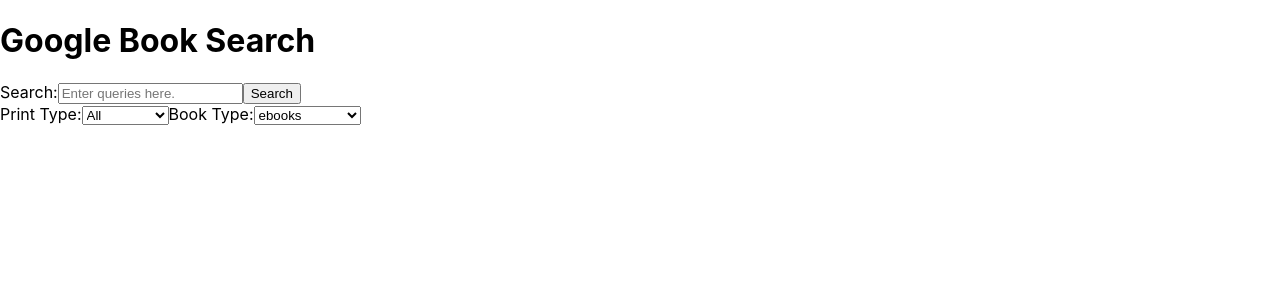
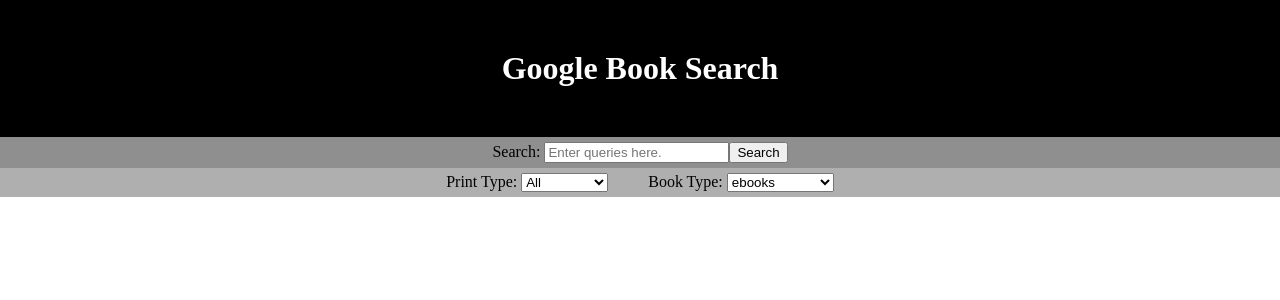
Before and after one commit to thinkful-ei-rabbit/book-list-trevor-jason, a React (Create React App) app: page / in a window 1280 px wide. Shown: the top 300 px of the page. Built offline with nearby package versions, Linux system fonts and the light colour scheme.

Commit message:
final product

```diff
--- a/src/App.js
+++ b/src/App.js
@@ -9,13 +9,13 @@
     error: null,
     loading: false,
     query: '',
-    printType: null,
-    bookType: null,
+    printType: 'all',
+    bookType: 'ebooks',
   }
 
   handleSearchSubmit = (event) => {
     event.preventDefault();
-    const searchTerms = `q=${event.target.search.value}`;
+    const searchTerms = `q=${this.state.query}&bookType=${this.state.bookType}&printType=${this.state.printType}`;
     const url = `https://www.googleapis.com/books/v1/volumes?key=AIzaSyBAhLu0otRKl_zijvuS7IMkZOgEOfBLbZ0&${searchTerms}`;
     fetch(url)
       .then(res => {
@@ -64,6 +64,7 @@
           handleSearchSubmit={this.handleSearchSubmit}
           handleBookType={this.handleBookType}
           handlePrintType={this.handlePrintType}
+          handleSearchChange={this.handleSearchChange}
         />
         <Booklist
           books={this.state.books}
--- a/src/BookItem.js
+++ b/src/BookItem.js
@@ -2,13 +2,14 @@
 
 function BookItem (props) {
   return (
-    <div key={props.book.id}>
+    <div key={props.book.id} className="bookDetails-item">
       <h3>{props.book.volumeInfo.title}</h3>
-      <div>
+      <div className="bookDeatils-containter">
         <img src={props.book.volumeInfo.imageLinks.thumbnail} alt={props.book.volumeInfo.title}/>
         <div className="bookDetails">
-          <p>{props.book.volumeInfo.authors}</p>
-          <p>{props.book.volumeInfo.description}</p>
+          <p>Author: {props.book.volumeInfo.authors}</p>
+          <p>Price: {(props.book.saleInfo.saleability === 'NOT_FOR_SALE') ? 'Not for Sale' : `$ ${props.book.saleInfo.retailPrice.amount}`}</p>
+          <p className="description">{props.book.volumeInfo.description}</p>
         </div>
       </div>
     </div>
--- a/src/FilterQuery.js
+++ b/src/FilterQuery.js
@@ -1,16 +1,27 @@
-import React from 'react';
+import React from "react";
 
 function FilterQuery(props) {
   return (
     <div className="filter-query">
-            <label htmlFor="printType">Print Type:</label>
-            <select name="printType" id="printType" onChange={(event) => props.handlePrintType(event.target.value)}>
+      <div className="printType-container">
+        <label htmlFor="printType">Print Type: </label>
+        <select
+          name="printType"
+          id="printType"
+          onChange={(event) => props.handlePrintType(event.target.value)}
+        >
           <option value="all">All</option>
           <option value="books">Books</option>
           <option value="magazines">Magazines</option>
         </select>
-            <label htmlFor="bookType">Book Type:</label>
-            <select name="bookType" id="bookType" onChange={(event) => props.handleBookType(event.target.value)}>
+      </div>
+      <div className="bookType-container">
+        <label htmlFor="bookType">Book Type: </label>
+        <select
+          name="bookType"
+          id="bookType"
+          onChange={(event) => props.handleBookType(event.target.value)}
+        >
           <option value="ebooks">ebooks</option>
           <option value="free-ebooks">Free ebooks</option>
           <option value="paid-ebooks">Paid ebooks</option>
@@ -18,8 +29,8 @@
           <option value="partial">Partial ebooks</option>
         </select>
       </div>
-
-    )
+    </div>
+  );
 }
 
-export default FilterQuery
+export default FilterQuery;
--- a/src/Header.js
+++ b/src/Header.js
@@ -1,11 +1,13 @@
-import React from 'react';
+import React from "react";
 
 function Header() {
-    return (
-        <header>
-            <h1>Google Book Search</h1>
-        </header>
-    )
+  return (
+    <div className="header-container">
+      <header>
+        <h1>Google Book Search</h1>
+      </header>
+    </div>
+  );
 }
 
-export default Header
+export default Header;
--- a/src/Search.js
+++ b/src/Search.js
@@ -9,6 +9,7 @@
         <div className="search-container">
             <SearchQuery
               handleSearchSubmit={props.handleSearchSubmit}
+              handleSearchChange={props.handleSearchChange}
             />
             <FilterQuery
               handleBookType={props.handleBookType}
--- a/src/SearchQuery.js
+++ b/src/SearchQuery.js
@@ -1,13 +1,26 @@
-import React from 'react';
+import React from "react";
 
 function SearchQuery(props) {
-    return (
-        <form className="search-query" onSubmit={event => props.handleSearchSubmit(event)}>
-            <label htmlFor="search">Search:</label>
-            <input type="text" name="search" id="search" placeholder="Enter queries here." />
-            <button type="submit" className="search-button">Search</button>
-        </form>
-    )
+  return (
+    <div className="query-container">
+      <form
+        className="search-query"
+        onSubmit={(event) => props.handleSearchSubmit(event)}
+      >
+        <label htmlFor="search">Search: </label>
+        <input
+          type="text"
+          name="search"
+          id="search"
+          placeholder="Enter queries here."
+          onChange={(event) => props.handleSearchChange(event)}
+        />
+        <button type="submit" className="search-button">
+          Search
+        </button>
+      </form>
+    </div>
+  );
 }
 
-export default SearchQuery
+export default SearchQuery;
--- a/src/index.css
+++ b/src/index.css
@@ -1,13 +1,66 @@
 body {
   margin: 0;
-  font-family: -apple-system, BlinkMacSystemFont, 'Segoe UI', 'Roboto', 'Oxygen',
-    'Ubuntu', 'Cantarell', 'Fira Sans', 'Droid Sans', 'Helvetica Neue',
-    sans-serif;
-  -webkit-font-smoothing: antialiased;
-  -moz-osx-font-smoothing: grayscale;
+}
+.header-container {
+  background-color: #000;
+  margin: 0;
 }
 
-code {
-  font-family: source-code-pro, Menlo, Monaco, Consolas, 'Courier New',
-    monospace;
+h1 {
+  text-align: center;
+  color: #FFF;
+  margin: 0;
+  padding: 50px 0;
 }
+
+h3 {
+  text-align: center;
+  border-top: 3px #000;
+}
+
+.query-container, .filter-query {
+  text-align: center;
+  padding: 5px 0;
+}
+
+.query-container {
+  background-color: #8F8F8F;
+}
+
+.filter-query {
+    background-color: #AFAFAF;
+    display: flex;
+    justify-content: center;
+}
+
+.bookType-container {
+  padding-left: 20px;
+}
+
+.printType-container {
+  padding-right: 20px;
+}
+
+.bookDetails-item {
+  border-bottom: 1px solid #c4c4c4;
+  padding: 0 0 5px 0;
+}
+
+.bookDeatils-containter {
+  display: flex;
+}
+
+.bookDeatils-containter img {
+  flex: 1;
+  height: fit-content;
+  margin: auto 0;
+}
+
+.bookDetails {
+  flex: 4;
+  text-align: center;
+}
+
+.description {
+  padding: 0 5px;
+}
```
Lines whose indentation alone changed are shown as unchanged.
